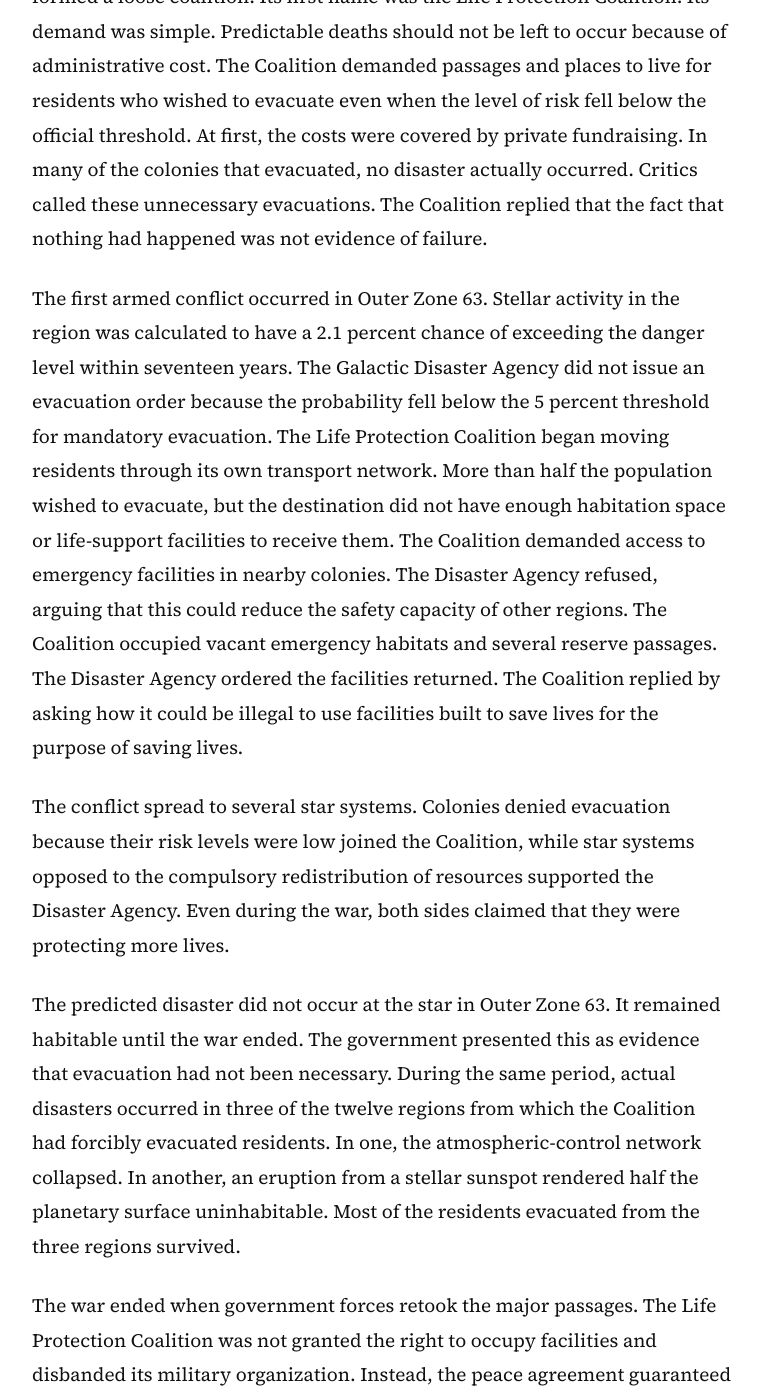
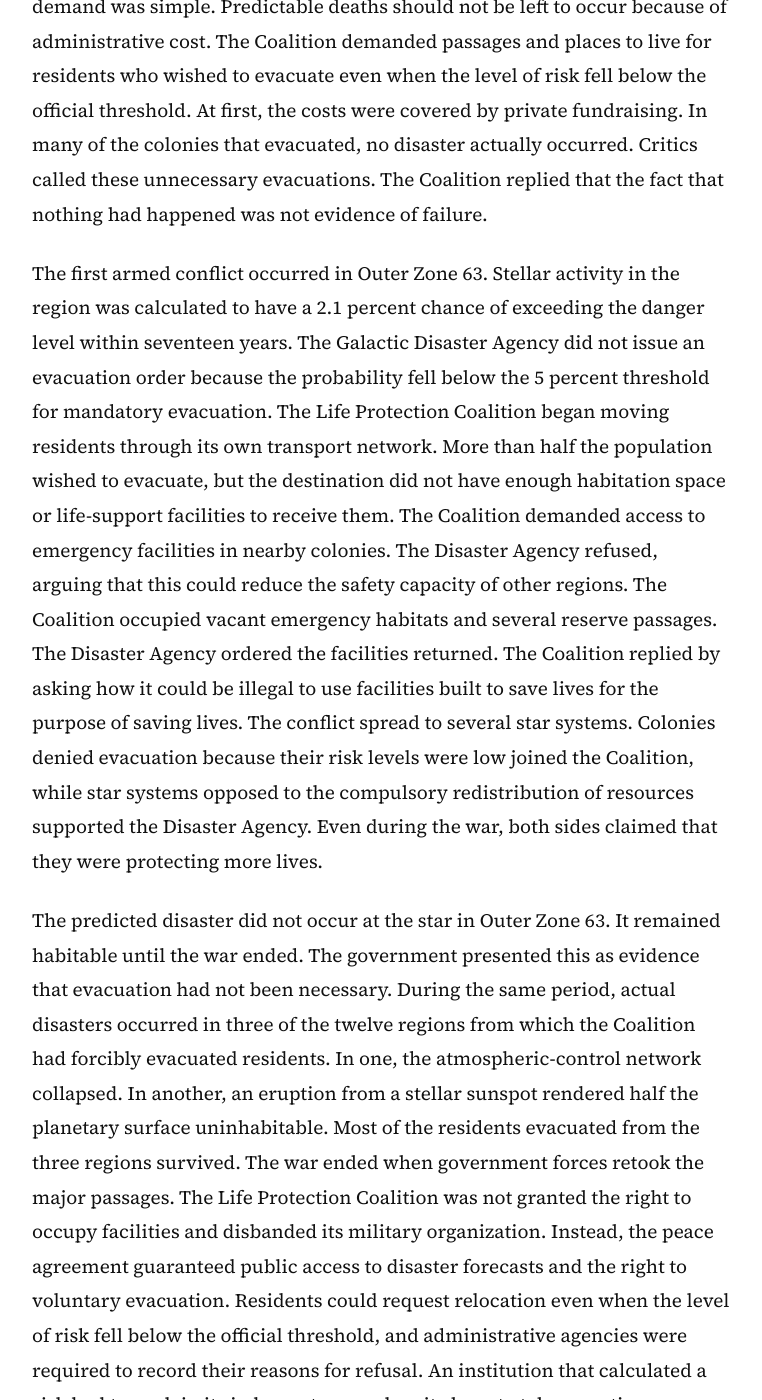
Before and after one commit to Jin-in-Seoul/Jin-in-Seoul, a Jekyll site: the page built from a-dictionary-of-galactic-extinction/en/part-02/entry-05/index.html, in a window 1280 px wide and 1400 px high, scrolled down 1193 px. Shown: the whole window, without its empty margins (198-960 px from the left). Built offline with Jekyll 4.4.1, drawn with Linux system fonts in a browser that asks for light colours; some of the changed text lies outside the part shown.

```diff
--- a/a-dictionary-of-galactic-extinction/en/part-02/entry-05/index.html
+++ b/a-dictionary-of-galactic-extinction/en/part-02/entry-05/index.html
@@ -49,16 +49,11 @@
     <h1 class="entry-title">5. Third War</h1>
 
     <article class="prose">
-      <p>As Galactic Standard Time and the route network became more sophisticated, the probabilities of disaster could be calculated with greater precision than before. Failures of atmospheric-control facilities, stellar explosions, epidemics, and ecosystem collapse were assigned probabilities in advance. One colony was calculated to have a 4 percent chance that its atmospheric circulation system would stop functioning within the next thirty years, while in another star system the probability that stellar activity would exceed the limits of habitability within eighty years was calculated at 0.6 percent. Most risks did not lead to actual disasters. Administrative agencies compared the scale of a risk with the cost of evacuation and moved residents only when the risk exceeded a certain threshold. As predictive technology improved, the number of people who fell below that threshold also increased.</p>
-      <p>If the probability of an accident was 1 percent, nothing happened ninety-nine times out of a hundred. But when the same judgment was repeated across the entire galaxy, sooner or later the remaining one time occurred. Whenever an actual disaster struck a colony that had not received an evacuation order, the earlier risk forecasts were made public. It became increasingly difficult to explain that the accident could not have been prevented. The risk had already been calculated.</p>
+      <p>As Galactic Standard Time and the route network became more sophisticated, the probabilities of disaster could be calculated with greater precision than before. Failures of atmospheric-control facilities, stellar explosions, epidemics, and ecosystem collapse were assigned probabilities in advance. One colony was calculated to have a 4 percent chance that its atmospheric circulation system would stop functioning within the next thirty years, while in another star system the probability that stellar activity would exceed the limits of habitability within eighty years was calculated at 0.6 percent. Most risks did not lead to actual disasters. Administrative agencies compared the scale of a risk with the cost of evacuation and moved residents only when the risk exceeded a certain threshold. As predictive technology improved, the number of people who fell below that threshold also increased. If the probability of an accident was 1 percent, nothing happened ninety-nine times out of a hundred. But when the same judgment was repeated across the entire galaxy, sooner or later the remaining one time occurred. Whenever an actual disaster struck a colony that had not received an evacuation order, the earlier risk forecasts were made public. It became increasingly difficult to explain that the accident could not have been prevented. The risk had already been calculated.</p>
       <p>During this period, ecological leagues, medical associations, rescue organizations, religious institutions, and groups representing disaster victims formed a loose coalition. Its first name was the Life Protection Coalition. Its demand was simple. Predictable deaths should not be left to occur because of administrative cost. The Coalition demanded passages and places to live for residents who wished to evacuate even when the level of risk fell below the official threshold. At first, the costs were covered by private fundraising. In many of the colonies that evacuated, no disaster actually occurred. Critics called these unnecessary evacuations. The Coalition replied that the fact that nothing had happened was not evidence of failure.</p>
-      <p>The first armed conflict occurred in Outer Zone 63. Stellar activity in the region was calculated to have a 2.1 percent chance of exceeding the danger level within seventeen years. The Galactic Disaster Agency did not issue an evacuation order because the probability fell below the 5 percent threshold for mandatory evacuation. The Life Protection Coalition began moving residents through its own transport network. More than half the population wished to evacuate, but the destination did not have enough habitation space or life-support facilities to receive them. The Coalition demanded access to emergency facilities in nearby colonies. The Disaster Agency refused, arguing that this could reduce the safety capacity of other regions. The Coalition occupied vacant emergency habitats and several reserve passages. The Disaster Agency ordered the facilities returned. The Coalition replied by asking how it could be illegal to use facilities built to save lives for the purpose of saving lives.</p>
-      <p>The conflict spread to several star systems. Colonies denied evacuation because their risk levels were low joined the Coalition, while star systems opposed to the compulsory redistribution of resources supported the Disaster Agency. Even during the war, both sides claimed that they were protecting more lives.</p>
-      <p>The predicted disaster did not occur at the star in Outer Zone 63. It remained habitable until the war ended. The government presented this as evidence that evacuation had not been necessary. During the same period, actual disasters occurred in three of the twelve regions from which the Coalition had forcibly evacuated residents. In one, the atmospheric-control network collapsed. In another, an eruption from a stellar sunspot rendered half the planetary surface uninhabitable. Most of the residents evacuated from the three regions survived.</p>
-      <p>The war ended when government forces retook the major passages. The Life Protection Coalition was not granted the right to occupy facilities and disbanded its military organization. Instead, the peace agreement guaranteed public access to disaster forecasts and the right to voluntary evacuation. Residents could request relocation even when the level of risk fell below the official threshold, and administrative agencies were required to record their reasons for refusal. An institution that calculated a risk had to explain its judgment even when it chose to take no action.</p>
-      <p>Support for the Life Protection Coalition did not decline after the war. Survivors from the three regions where actual disasters had occurred defended the Coalition. From then on, anyone opposing preemptive evacuation first had to explain to the residents of those three regions why they should have remained where they were. The result of ignoring risk was death. The result of excessive evacuation was mostly cost. The two outcomes were not remembered in the same way.</p>
-      <p>The Life Protection Coalition later changed its name and organizational form several times. The category of those to be protected expanded from residents who were presently alive to people in cryogenic sleep, personality copies, and restorable memory records. Tens of thousands of years later, this lineage led to the Alliance for the Duty of Preemptive Life Protection.</p>
-      <p>After the Third War, a new question was added to the galaxy’s disaster policy. It was no longer how high the probability of an accident was, but who would be responsible when a known risk was ignored.</p>
+      <p>The first armed conflict occurred in Outer Zone 63. Stellar activity in the region was calculated to have a 2.1 percent chance of exceeding the danger level within seventeen years. The Galactic Disaster Agency did not issue an evacuation order because the probability fell below the 5 percent threshold for mandatory evacuation. The Life Protection Coalition began moving residents through its own transport network. More than half the population wished to evacuate, but the destination did not have enough habitation space or life-support facilities to receive them. The Coalition demanded access to emergency facilities in nearby colonies. The Disaster Agency refused, arguing that this could reduce the safety capacity of other regions. The Coalition occupied vacant emergency habitats and several reserve passages. The Disaster Agency ordered the facilities returned. The Coalition replied by asking how it could be illegal to use facilities built to save lives for the purpose of saving lives. The conflict spread to several star systems. Colonies denied evacuation because their risk levels were low joined the Coalition, while star systems opposed to the compulsory redistribution of resources supported the Disaster Agency. Even during the war, both sides claimed that they were protecting more lives.</p>
+      <p>The predicted disaster did not occur at the star in Outer Zone 63. It remained habitable until the war ended. The government presented this as evidence that evacuation had not been necessary. During the same period, actual disasters occurred in three of the twelve regions from which the Coalition had forcibly evacuated residents. In one, the atmospheric-control network collapsed. In another, an eruption from a stellar sunspot rendered half the planetary surface uninhabitable. Most of the residents evacuated from the three regions survived. The war ended when government forces retook the major passages. The Life Protection Coalition was not granted the right to occupy facilities and disbanded its military organization. Instead, the peace agreement guaranteed public access to disaster forecasts and the right to voluntary evacuation. Residents could request relocation even when the level of risk fell below the official threshold, and administrative agencies were required to record their reasons for refusal. An institution that calculated a risk had to explain its judgment even when it chose to take no action.</p>
+      <p>Support for the Life Protection Coalition did not decline after the war. Survivors from the three regions where actual disasters had occurred defended the Coalition. From then on, anyone opposing preemptive evacuation first had to explain to the residents of those three regions why they should have remained where they were. The result of ignoring risk was death. The result of excessive evacuation was mostly cost. The two outcomes were not remembered in the same way. The Life Protection Coalition later changed its name and organizational form several times. The category of those to be protected expanded from residents who were presently alive to people in cryogenic sleep, personality copies, and restorable memory records. Tens of thousands of years later, this lineage led to the Alliance for the Duty of Preemptive Life Protection. After the Third War, a new question was added to the galaxy’s disaster policy. It was no longer how high the probability of an accident was, but who would be responsible when a known risk was ignored.</p>
     </article>
 
     {% include footer.html %}
```
